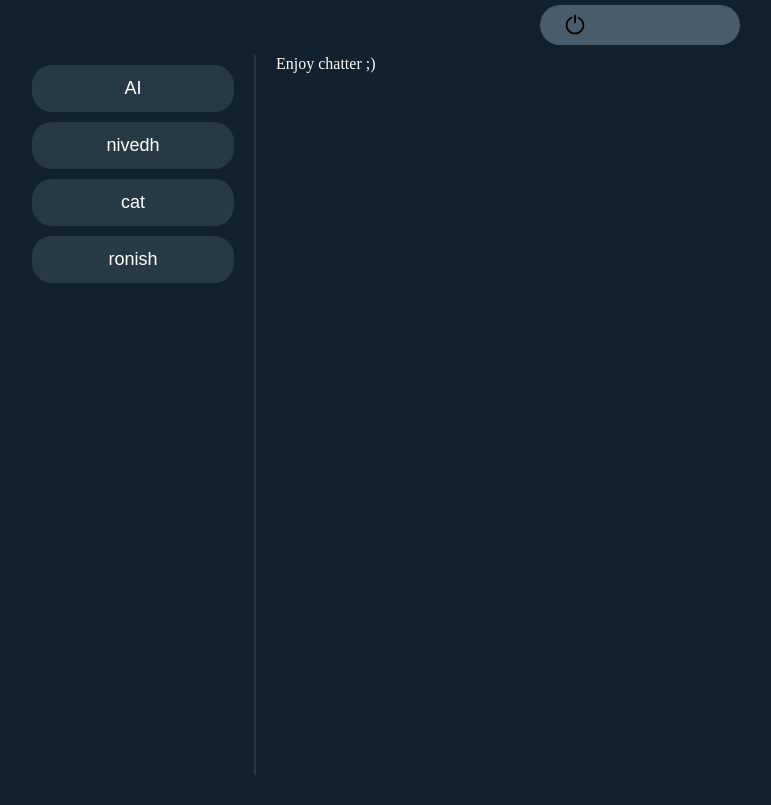
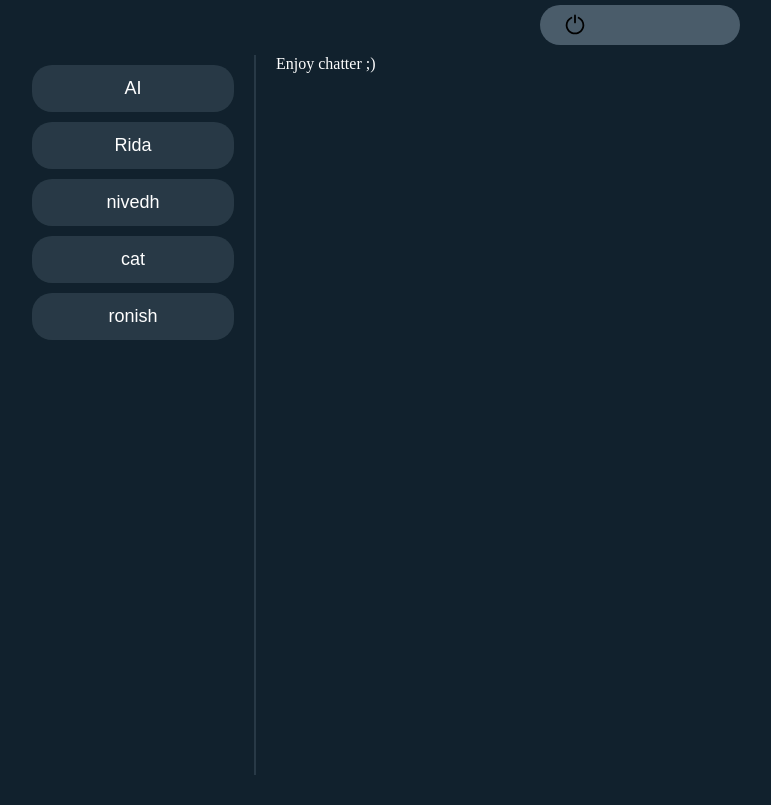
Before and after one commit to amoreX/chattie, a Next.js app: page /Components in a window 1280 px wide. Shown: the whole page, without its empty margins (0-771 px from the left). Built offline with nearby package versions, Linux system fonts and the light colour scheme; no server answers.

Commit message:
idk something

```diff
--- a/app/Components/Chats.jsx
+++ b/app/Components/Chats.jsx
@@ -9,7 +9,7 @@ import Chatmsg from "./Chatmsg"
 
 export default function Chats(){
 	const [chat,setChat]=useState("Enjoy chatter ;)");
-	const testnames=["AI","nivedh","cat","ronish"];
+	const testnames=["AI","Rida","nivedh","cat","ronish"];
 
 
 	const handlechatchange=(name)=>{
```
Also changed, not shown: 1 other file (tests, documents, lock files or other folders).
